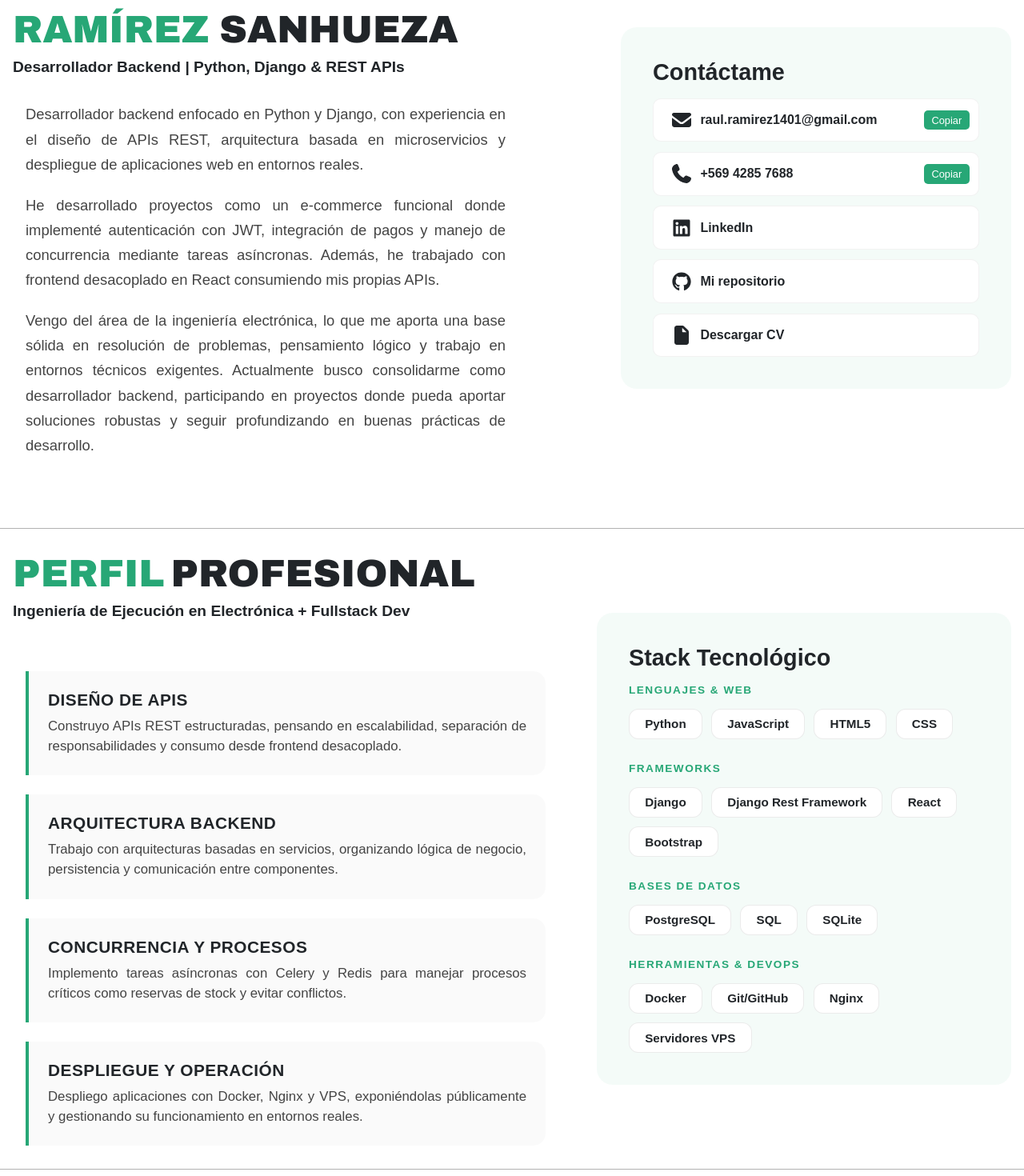
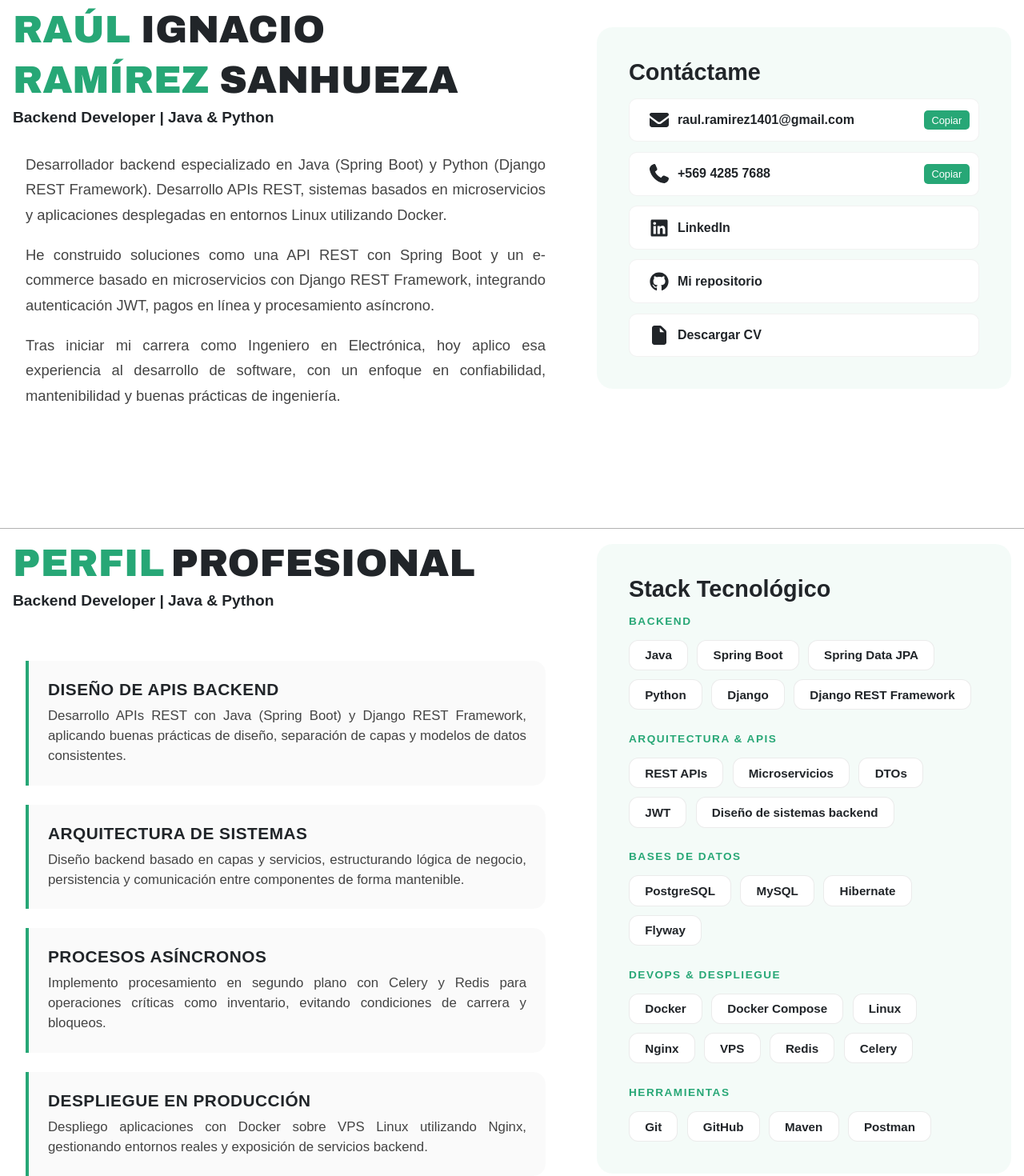
Before and after one commit to raul240sx/raul240sx.github.io, a React (Vite) app: page /#home in a window 1280 px wide. Shown: the part 220-1690 px from the top of the page at 80% size. Built offline with nearby package versions, Linux system fonts and the light colour scheme; a web font is replaced by a local one.

Commit message:
Se actualiza informacion personal con fecha 03-07-2026

```diff
--- a/src/App.jsx
+++ b/src/App.jsx
@@ -7,13 +7,50 @@ import NavbarDesktop from './components/navbar/NavbarDesktop.jsx';
 import NavbarMobile from './components/navbar/NavbarMobile.jsx';
 import { ThemeProvider } from './context/ThemeContext.jsx';
 import './App.css'
+import { useEffect, useState } from 'react';
 
 function App() {
+  const [activeSection, setActiveSection] = useState('home');
+
+
+  useEffect(() => {
+    const options = {
+      root: null,
+      rootMargin: '-50% 0px -50% 0px',
+      threshold: 0
+    };
+
+    const observer = new IntersectionObserver((entries) => {
+      entries.forEach((entry) => {
+        if (entry.isIntersecting) {
+          const targetId = entry.target.id
+          setActiveSection(targetId);
+          window.history.replaceState(null, '', `#${targetId}`);
+
+        }
+      });
+    }, options);
+
+    const sections = document.querySelectorAll('main.main-content section');
+
+    sections.forEach((section) => {
+      observer.observe(section);
+    });
+
+    return () => {
+      sections.forEach((section) => {
+        observer.unobserve(section);
+      });
+    };
+
+  }, []);
+
+
   return (
     <ThemeProvider>
       <Router>
-        <NavbarDesktop/>
-        <NavbarMobile/>
+        <NavbarDesktop currentSection={activeSection}/>
+        <NavbarMobile currentSection={activeSection}/>
 
         <main className='main-content'>
           {/* Envolvemos cada componente en una sección con ID para el scroll */}
--- a/src/components/navbar/NavbarDesktop.css
+++ b/src/components/navbar/NavbarDesktop.css
@@ -54,6 +54,25 @@
     text-decoration: none;
 }
 
+.nav-item {
+  display: inline-block;
+  transition: transform 0.3s ease;
+}
+
+
+.nav-item:hover {
+  transform: translateX(5px);
+}
+
+.nav-item.active {
+    width: 100%;
+    border-radius: 6px;
+    text-align: center;
+    font-weight: 800;
+    color: #444;
+    background-color: var(--primary-light);
+}
+
 #my-name {
     font-size: 1.2rem;
     font-weight: 600;
@@ -74,3 +93,8 @@
     font-family: var(--font-body);
     color: #e6eef0;
 }
+
+.other-functions button:hover{
+    transform: translateY(-5px);
+    transition: transform 0.3s ease;
+}
--- a/src/components/navbar/NavbarDesktop.jsx
+++ b/src/components/navbar/NavbarDesktop.jsx
@@ -3,14 +3,27 @@ import profile from '../../assets/profile.webp'
 import { useTheme } from '../../context/ThemeContext';
 import './NavbarDesktop.css'
 
-function NavbarDesktop() {
+function NavbarDesktop({ currentSection }) {
   const { theme, toggleTheme } = useTheme();
   const navItems = [
-  { name: 'Acerca de mí', path: '#home' },
-  { name: 'Perfil Profesional', path: '#expertise' },
-  { name: 'Proyectos', path: '#projects' },
-  { name: 'Formación y Trayectoria', path: '#background' },
-];
+    { name: 'Acerca de mí', path: 'home' },
+    { name: 'Perfil Profesional', path: 'expertise' },
+    { name: 'Proyectos', path: 'projects' },
+    { name: 'Formación y Trayectoria', path: 'background' },
+  ];
+
+  const handleClick = (e, item) => {
+    e.preventDefault();
+
+    const targetId = item.path.replace('#', '');
+    const element = document.getElementById(targetId);
+
+    if (element) {
+      element.scrollIntoView({ behavior : 'smooth' });
+    }
+
+  };
+
 
 
   return(
@@ -22,7 +35,7 @@ function NavbarDesktop() {
         <div className='navbar-desktop-items'>
           <p id='my-name'>Raúl Ramírez Sanhueza</p>
           {navItems.map((item, idx)=> (
-            <a href={item.path} className='nav-item' key={idx}>{item.name}</a>
+            <a href={`#${item.path}`} onClick={(e) => handleClick(e, item)} className={`nav-item ${item.path === currentSection ? 'active' : ''}`} key={idx}>{item.name}</a>
           ))}
 
         </div>
--- a/src/components/navbar/NavbarMobile.css
+++ b/src/components/navbar/NavbarMobile.css
@@ -59,7 +59,7 @@
 
 .mobile-menu-items p,
 .nav-item-mobile {
-    padding-left: 1rem;
+    padding-left: 0.5rem;
     color: #e6eef0;
 }
 
@@ -74,6 +74,13 @@
     text-decoration: none;
     font-weight: 600;
     font-size: large;
+}
+
+.mobile-menu-items .nav-item-mobile.active {
+    width: 100%;
+
+    color: #444;
+    background-color: var(--primary-light);
 }
 
 
--- a/src/components/navbar/NavbarMobile.jsx
+++ b/src/components/navbar/NavbarMobile.jsx
@@ -5,15 +5,35 @@ import './NavbarMobile.css'
 
 
 
-function NavbarMobile() {
+function NavbarMobile({ currentSection }) {
   const { theme, toggleTheme } = useTheme();
   const [ isOpen, setIsOpen ] = useState(false);
   const navItems = [
-    { name: 'Acerca de mí', path: '#home' },
-    { name: 'Perfil Profesional', path: '#expertise' },
-    { name: 'Proyectos', path: '#projects' },
-    { name: 'Formación y Trayectoria', path: '#background' },
+    { name: 'Acerca de mí', path: 'home' },
+    { name: 'Perfil Profesional', path: 'expertise' },
+    { name: 'Proyectos', path: 'projects' },
+    { name: 'Formación y Trayectoria', path: 'background' },
   ];
+
+  const handleClick = (e, item) => {
+    e.preventDefault();
+    setIsOpen(false)
+
+    const targetId = item.path.replace('#', '');
+    const element = document.getElementById(targetId);
+
+    if (element) {
+      element.scrollIntoView({ behavior : 'smooth' });
+    }
+
+  };
+
+
+  // LOG PARA DEPURAR:
+  console.log('Comparando:', { currentSection, navItems });
+
+
+
 
   return(
     <div className='navbar-mobile-container'>
@@ -30,7 +50,7 @@ function NavbarMobile() {
       <div className='mobile-menu-items'>
         <p>Secciones</p>
         {navItems.map((item, idx)=> (
-          <a href={item.path} className='nav-item-mobile' key={idx} onClick={() => setIsOpen(false)}>{item.name} </a>
+          <a href={`#${item.path}`} className={`nav-item-mobile ${item.path === currentSection ? 'active' : ''}`} key={idx} onClick={(e) => handleClick(e, item)}>{item.name} </a>
         ))}
 
         <div className='other-functions-mobile'>
--- a/src/pages/BackgroundPage.jsx
+++ b/src/pages/BackgroundPage.jsx
@@ -13,19 +13,21 @@ const BackgroundPage = () => {
 
         <div className='info-section'>
           <p>
-            Ingeniero en Electrónica con formación en desarrollo web fullstack, orientado al
-            desarrollo backend con Python y Django.
+            Mi perfil profesional se construye a partir de la ingeniería electrónica y la
+            experiencia en entornos industriales, donde desarrollé habilidades de análisis,
+            resolución de problemas y liderazgo técnico en equipos de trabajo.
           </p>
 
           <p>
-            He trabajado en proyectos propios enfocados en resolver problemas reales,
-            incluyendo un e-commerce funcional desplegado en infraestructura propia.
+            Posteriormente me formé en desarrollo de software, especializándome en
+            backend con Java (Spring Boot) y Python (Django REST Framework), enfocándome
+            en la construcción de APIs y sistemas escalables.
           </p>
 
           <p>
-            Mi experiencia previa liderando equipos técnicos en entornos industriales me
-            permite abordar el desarrollo con foco en la eficiencia, la organización y la
-            resolución de problemas.
+            He desarrollado proyectos personales de nivel productivo, incluyendo APIs
+            REST con Spring Boot y arquitecturas de microservicios con Django, desplegadas
+            en entornos reales utilizando Docker y servidores Linux.
           </p>
         </div>
       </div>
@@ -36,6 +38,7 @@ const BackgroundPage = () => {
         <div className='extra-block'>
           <h2>Formación</h2>
           <ul>
+            <li>Especialización Backend Java (Spring Boot) — TodoCode Academy</li>
             <li>Bootcamp Fullstack Python — Desafío Latam</li>
             <li>Ingeniería de Ejecución en Electrónica — Universidad del Bío Bío</li>
           </ul>
@@ -45,16 +48,17 @@ const BackgroundPage = () => {
           <h2>Otros</h2>
           <ul>
             <li>Inglés: Nivel B2</li>
-            <li>Experiencia liderando equipos técnicos</li>
-            <li>Trabajo en entornos productivos</li>
+            <li>Experiencia en liderazgo de equipos técnicos industriales</li>
+            <li>Trabajo en entornos operativos y de alta exigencia</li>
           </ul>
         </div>
 
         <div className='extra-block'>
           <h2>Objetivo</h2>
           <p>
-            Buscando oportunidades como desarrollador backend o fullstack donde pueda
-            aportar en la construcción de sistemas reales y seguir creciendo profesionalmente.
+            Busco oportunidades como desarrollador backend donde pueda aportar en la
+            construcción de sistemas robustos y escalables, mientras continúo fortaleciendo
+            mi especialización en Java y arquitecturas backend modernas.
           </p>
         </div>
 
--- a/src/pages/ExpertisePage.css
+++ b/src/pages/ExpertisePage.css
@@ -4,6 +4,7 @@
 
 
 /* --- LADO IZQUIERDO: VALUE CARDS --- */
+
 
 .value-cards-container {
     display: flex;
@@ -44,7 +45,7 @@
     margin: 0;
 }
 
-/* --- AJUSTES AL TECH STACK (LADO DERECHO) --- */
+/* --- TECH STACK (LADO DERECHO) --- */
 
 .stack-container {
     display: flex;
--- a/src/pages/ExpertisePage.jsx
+++ b/src/pages/ExpertisePage.jsx
@@ -3,11 +3,27 @@ import './ExpertisePage.css'; // Archivo para estilos específicos de esta pági
 const ExpertisePage = () => {
   // Buena práctica: Centralizar los datos para que el JSX sea legible
   const skills = [
-    { category: 'Lenguajes & Web', tools: ['Python', 'JavaScript', 'HTML5', 'CSS'] },
-    { category: 'Frameworks', tools: ['Django', 'Django Rest Framework', 'React', 'Bootstrap'] },
-    { category: 'Bases de Datos', tools: ['PostgreSQL', 'SQL', 'SQLite'] },
-    { category: 'Herramientas & DevOps', tools: ['Docker', 'Git/GitHub', 'Nginx', 'Servidores VPS'] }
-  ];
+  {
+    category: 'Backend',
+    tools: ['Java', 'Spring Boot', 'Spring Data JPA', 'Python', 'Django', 'Django REST Framework']
+  },
+  {
+    category: 'Arquitectura & APIs',
+    tools: ['REST APIs', 'Microservicios', 'DTOs', 'JWT', 'Diseño de sistemas backend']
+  },
+  {
+    category: 'Bases de Datos',
+    tools: ['PostgreSQL', 'MySQL', 'Hibernate', 'Flyway']
+  },
+  {
+    category: 'DevOps & Despliegue',
+    tools: ['Docker', 'Docker Compose', 'Linux', 'Nginx', 'VPS', 'Redis', 'Celery']
+  },
+  {
+    category: 'Herramientas',
+    tools: ['Git', 'GitHub', 'Maven', 'Postman']
+  }
+];
 
   return (
     <div className='expertise-container container-section'>
@@ -18,30 +34,44 @@ const ExpertisePage = () => {
           <p className='title-second-color'>Profesional</p>
         </h1>
 
-        <p className='about-subtitle'>Ingeniería de Ejecución en Electrónica + Fullstack Dev</p>
+        <p className='about-subtitle'>Backend Developer | Java & Python</p>
 
         <div className='info-section'>
           <div className='value-cards-container'>
+
             <div className='value-card'>
-              <h3>Diseño de APIs</h3>
-              <p>Construyo APIs REST estructuradas, pensando en escalabilidad, separación de responsabilidades y consumo desde frontend desacoplado.</p>
+              <h3>Diseño de APIs Backend</h3>
+              <p>
+                Desarrollo APIs REST con Java (Spring Boot) y Django REST Framework, aplicando
+                buenas prácticas de diseño, separación de capas y modelos de datos consistentes.
+              </p>
             </div>
 
             <div className='value-card'>
-              <h3>Arquitectura Backend</h3>
-              <p>Trabajo con arquitecturas basadas en servicios, organizando lógica de negocio, persistencia y comunicación entre componentes.</p>
+              <h3>Arquitectura de Sistemas</h3>
+              <p>
+                Diseño backend basado en capas y servicios, estructurando lógica de negocio,
+                persistencia y comunicación entre componentes de forma mantenible.
+              </p>
             </div>
 
             <div className='value-card'>
-              <h3>Concurrencia y Procesos</h3>
-              <p>Implemento tareas asíncronas con Celery y Redis para manejar procesos críticos como reservas de stock y evitar conflictos.</p>
+              <h3>Procesos Asíncronos</h3>
+              <p>
+                Implemento procesamiento en segundo plano con Celery y Redis para operaciones
+                críticas como inventario, evitando condiciones de carrera y bloqueos.
+              </p>
             </div>
 
             <div className='value-card'>
-              <h3>Despliegue y Operación</h3>
-              <p>Despliego aplicaciones con Docker, Nginx y VPS, exponiéndolas públicamente y gestionando su funcionamiento en entornos reales.</p>
+              <h3>Despliegue en Producción</h3>
+              <p>
+                Despliego aplicaciones con Docker sobre VPS Linux utilizando Nginx, gestionando
+                entornos reales y exposición de servicios backend.
+              </p>
             </div>
-        </div>
+
+          </div>
         </div>
       </div>
 
--- a/src/pages/HomePage.css
+++ b/src/pages/HomePage.css
@@ -1,7 +1,6 @@
 /* Contenedor Principal con mejor aire */
 .about-me-container {
     display: flex;
-    gap: 5rem; /* Espacio generoso entre columnas en lugar de línea */
     align-items: center; /* Alinea arriba para que el stack no flote en el medio */
 }
 
--- a/src/pages/HomePage.jsx
+++ b/src/pages/HomePage.jsx
@@ -17,23 +17,22 @@ function HomePage() {
 						<p className='title-second-color'>Sanhueza</p>
 					</div>
 				</h1>
-				<p className='about-subtitle'>Desarrollador Backend | Python, Django & REST APIs</p>
+				<p className='about-subtitle'>Backend Developer | Java & Python</p>
 
 				<div className='info-section'>
 					<p>
-						Desarrollador backend enfocado en Python y Django, con experiencia en el diseño de APIs REST,
-						arquitectura basada en microservicios y despliegue de aplicaciones web en entornos reales.
+						Desarrollador backend especializado en Java (Spring Boot) y Python (Django REST Framework). Desarrollo APIs
+						REST, sistemas basados en microservicios y aplicaciones desplegadas en entornos Linux utilizando Docker.
 					</p>
+
 					<p>
-						He desarrollado proyectos como un e-commerce funcional donde implementé autenticación con JWT,
-						 integración de pagos y manejo de concurrencia mediante tareas asíncronas. Además, he trabajado
-						 con frontend desacoplado en React consumiendo mis propias APIs.
+						He construido soluciones como una API REST con Spring Boot y un e-commerce basado en microservicios con
+						Django REST Framework, integrando autenticación JWT, pagos en línea y procesamiento asíncrono.
 					</p>
+
 					<p>
-						Vengo del área de la ingeniería electrónica, lo que me aporta una base sólida en resolución de
-						problemas, pensamiento lógico y trabajo en entornos técnicos exigentes. Actualmente busco
-						consolidarme como desarrollador backend, participando en proyectos donde pueda aportar soluciones
-						robustas y seguir profundizando en buenas prácticas de desarrollo.
+						Tras iniciar mi carrera como Ingeniero en Electrónica, hoy aplico esa experiencia al desarrollo de software,
+						con un enfoque en confiabilidad, mantenibilidad y buenas prácticas de ingeniería.
 					</p>
 				</div>
 
--- a/src/pages/ProjectsPage.jsx
+++ b/src/pages/ProjectsPage.jsx
@@ -3,10 +3,35 @@ import image1 from '../assets/proyecto1-3.png';
 import image2 from '../assets/proyecto2-1.png';
 import image3 from '../assets/proyecto3-1.png';
 import image4 from '../assets/proyecto4-4.png';
+import image5 from '../assets/proyecto5-1.png';
 
 
 const ProjectsPage = () => {
   const projects = [
+    {
+      title: "Sales Management API",
+      category: "PROYECTO PERSONAL - API REST",
+      bullets: [
+        "Diseñé e implementé una API REST con Spring Boot para gestionar productos, clientes y ventas mediante una arquitectura en capas y DTOs.",
+        "Desarrollé un sistema completo de CRUD con validaciones, manejo global de excepciones y respuestas HTTP estandarizadas utilizando ProblemDetail y ResponseEntity.",
+        "Implementé funcionalidades de negocio como generación automática de códigos, reportes de ventas, consulta de productos con bajo stock y borrado lógico (Soft Delete).",
+        "Integré persistencia con MySQL utilizando Spring Data JPA, consultas personalizadas con JPQL y migraciones automáticas mediante Flyway.",
+        "Desplegué la aplicación en un servidor VPS utilizando Docker Compose, preparada para ser consumida por aplicaciones web y móviles."
+      ],
+      stack: [
+        "Java",
+        "Spring Boot",
+        "Spring Data JPA",
+        "Spring Validation",
+        "MySQL",
+        "Flyway",
+        "Docker Compose",
+        "Maven"
+      ],
+      demo: "https://salesmanagement.ramirezdev.cl",
+      repo: "https://github.com/raul240sx/springboot_final_project",
+      image: image5
+    },
     {
       title: "Frontend para Guitarzone.cl",
       category: "PROYECTO PERSONAL - FRONTEND SPA",
@@ -48,25 +73,10 @@ const ProjectsPage = () => {
         "Desplegué la aplicación utilizando Docker Compose para facilitar su ejecución en distintos entornos."
       ],
       stack: ["Django", "PostgreSQL", "Docker", "Docker Compose", "PGAdmin", "Bootstrap"],
-      demo: "https://proyecto-inmobiliario-ybsw.onrender.com",
+      demo: "https://proyectoinmobiliario.ramirezdev.cl",
       repo: "https://github.com/raul-1601/proyecto-inmobiliario",
       image: image1
     },
-    {
-      title: "E-commerce de postres",
-      category: "PROYECTO DE PRÁCTICA - BOOTCAMP FULLSTACK PYTHON",
-      bullets: [
-        "Desarrollé una aplicación web con Django para la venta de productos, utilizando SQLite como base de datos.",
-        "Implementé un sistema de autenticación de usuarios con diferenciación de contenido entre usuarios registrados y visitantes.",
-        "Construí vistas dinámicas para el catálogo y detalle de productos.",
-        "Desarrollé un formulario de contacto con persistencia de datos en la base de datos.",
-        "Diseñé la interfaz utilizando HTML, CSS y Bootstrap, aplicando principios básicos de estructura semántica."
-      ],
-      stack: ["Django", "SQLite", "HTML", "CSS", "Bootstrap"],
-      demo: "https://proyecto-tienda-virtual.onrender.com/",
-      repo: "https://github.com/rramirez1401/proyecto-tienda-virtual",
-      image: image2
-    }
   ];
 
   return (
```
Also changed, not shown: src/assets/proyecto5-1.png (added), 1 other file (tests, documents, lock files or other folders).
